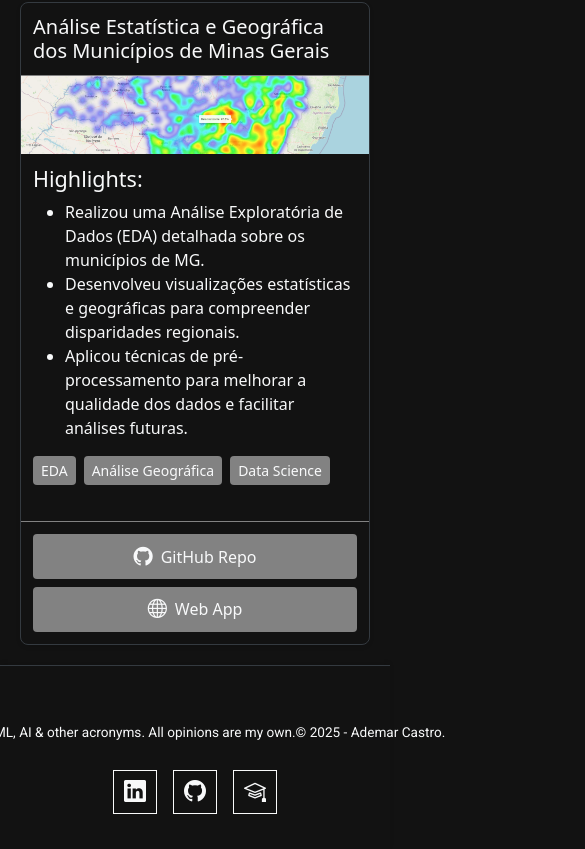
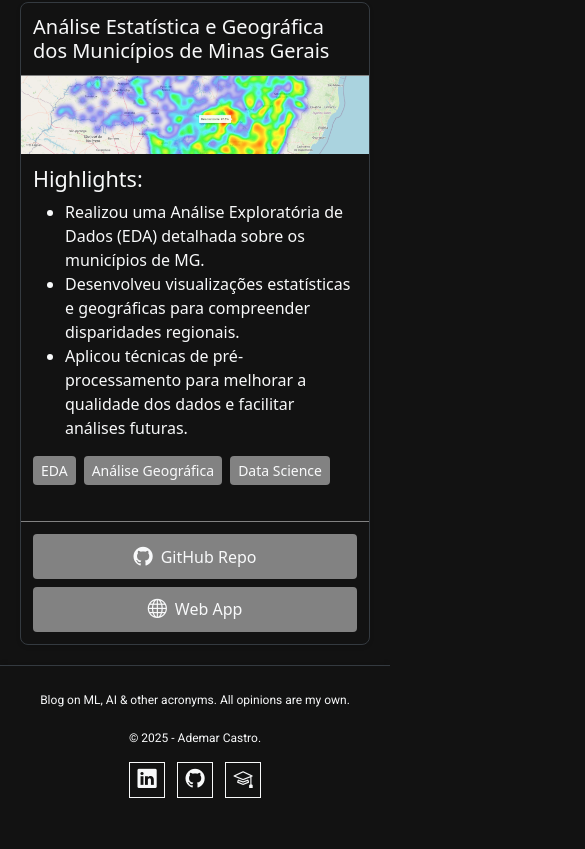
Before and after one commit to AdemarCastro/portfolio-app, an Angular app: page / in a window 390 px wide. Shown: the part 737-1586 px from the top of the page, 585 px wide, since content can reach past the window. After the commit the page ends 1555 px from the top, so only its background shows below. Built offline with nearby package versions, Linux system fonts and the light colour scheme.

Commit message:
[REFACTOR] - Atualizei o layout da footer para não vazar elementos em dispositivos mobile

```diff
--- a/src/app/components/footer/footer.component.scss
+++ b/src/app/components/footer/footer.component.scss
@@ -11,24 +11,25 @@
     margin: 0;
     padding: 30px;
     box-shadow: 0 -2px 4px rgba(0, 0, 0, 0.1);
-    height: 184px;
+    height: auto;
     border-top: 1px solid $dark-color;
 
     .info {
         display: flex;
-        justify-content: center;
+        flex-direction: column;
+        align-items: center;
         width: 100%;
+        text-align: center;
 
         .item {
-            height: 54px;
-            width: 540px;
+            width: 100%;
             margin: 0 0 15px 0;
-            text-align: center;
         }
 
         p {
-            margin: 22.5px 0;
+            margin: 0;
             font-size: .85rem;
+            word-wrap: break-word;
         }
     }
 
@@ -37,9 +38,8 @@
         justify-content: center;
         align-items: center;
         gap: 16px;
-        padding: 0 0;
-        height: 54px;
-        width: 1080px;
+        padding: 0;
+        width: 100%;
 
         a {
             text-decoration: none;
@@ -60,10 +60,39 @@
                 border-color: $dark-color;
             }
 
-            mat-icon {
+            i {
                 font-size: 1.5rem;
                 color: $light-color;
             }
         }
     }
 }
+
+@media (max-width: 768px) {
+    .footer {
+        padding: 20px;
+
+        .info {
+            .item {
+                margin-bottom: 10px;
+            }
+
+            p {
+                font-size: 0.75rem;
+            }
+        }
+
+        .icons {
+            gap: 12px;
+
+            a {
+                width: 36px;
+                height: 36px;
+
+                i {
+                    font-size: 1.2rem;
+                }
+            }
+        }
+    }
+}
```
Also changed, not shown: src/app/components/footer/footer.component.html (+6 -3 lines).
